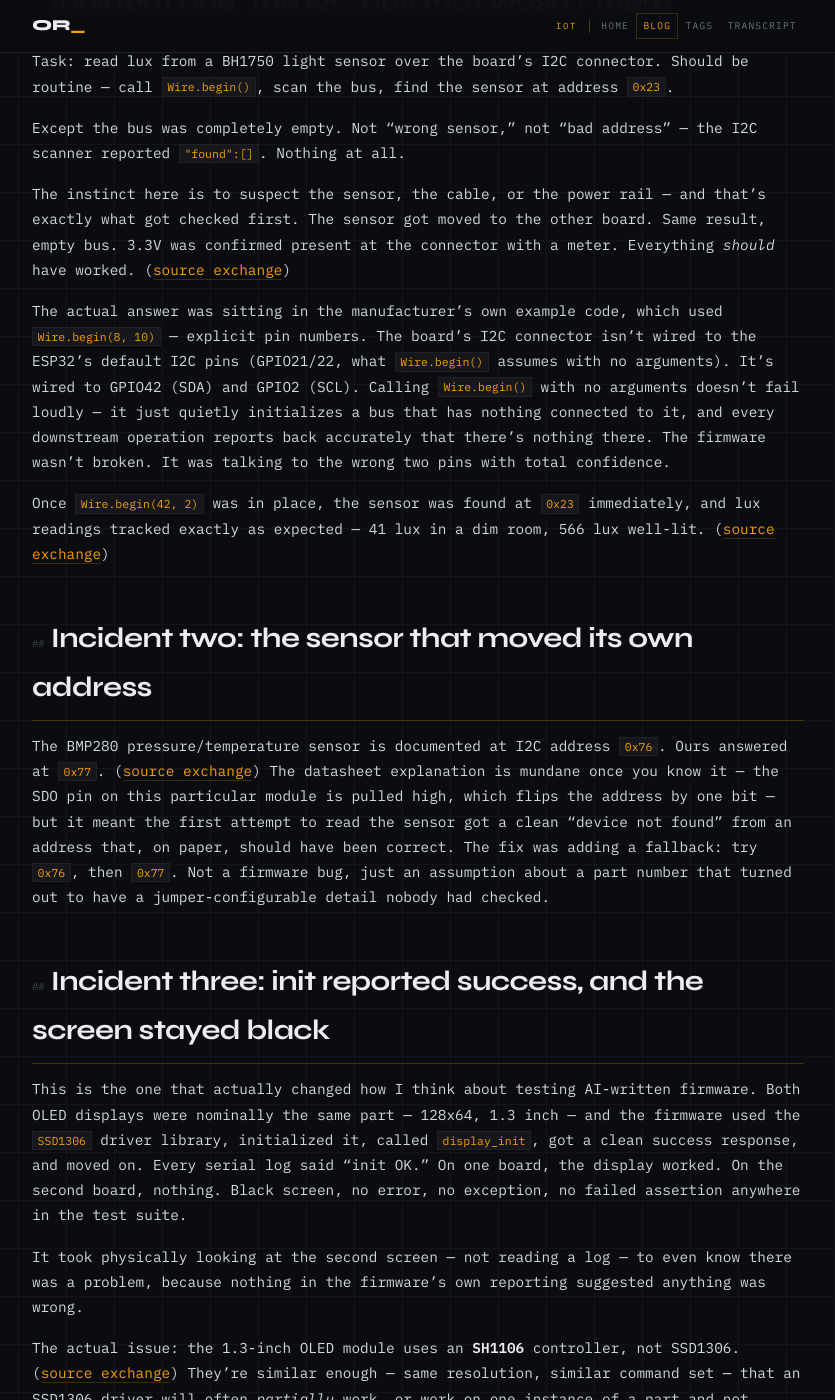
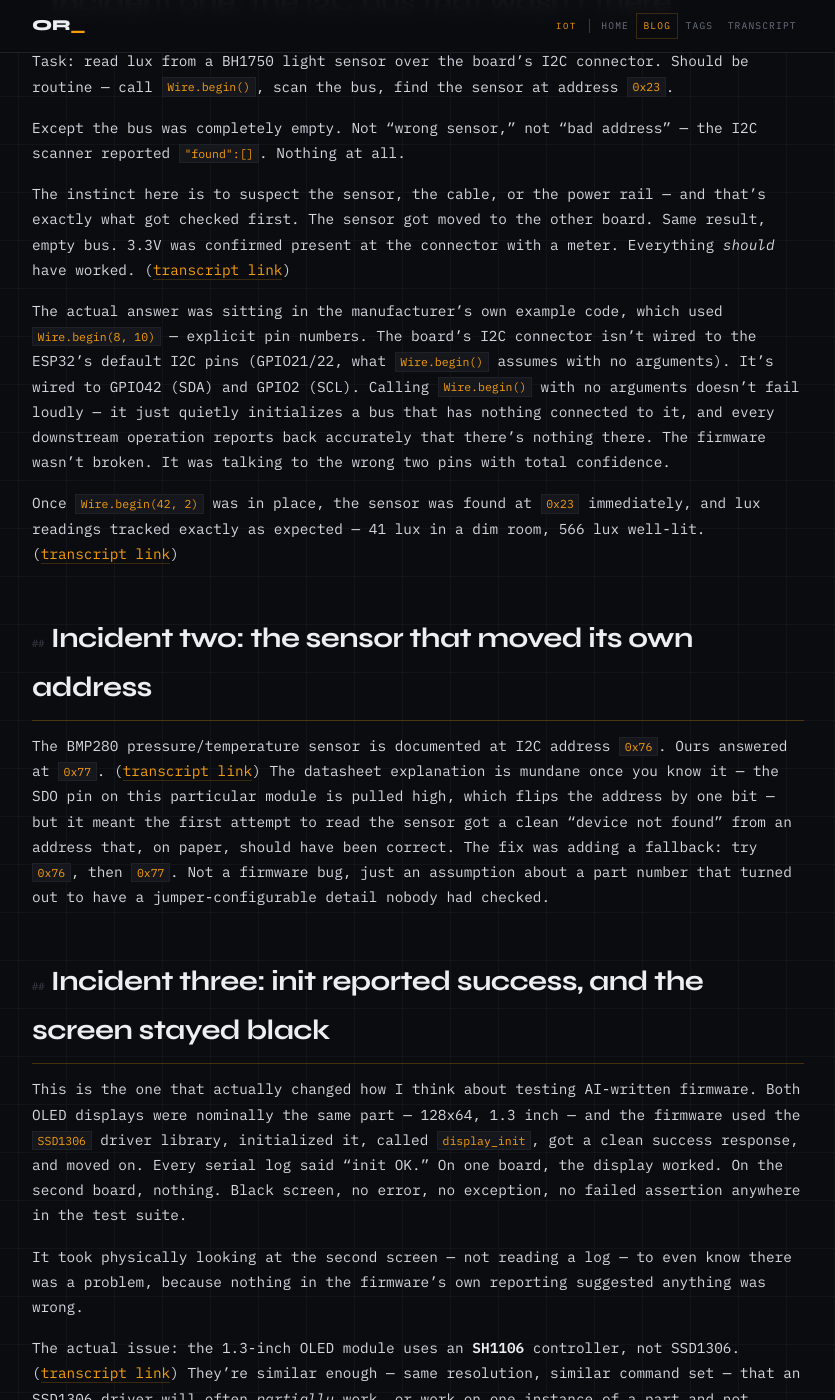
Before and after one commit to ondrejrollinger/ondrejrollinger.github.io, a Jekyll site: the page built from _posts/2026-08-22-when-hardware-lies.md, in a window 1280 px wide and 1400 px high, scrolled down 775 px. Shown: the whole window, without its empty margins (222-1057 px from the left). Built offline with Jekyll 4.4.1, drawn with Linux system fonts in a browser that asks for light colours.

Commit message:
Rename citation link text from "source exchange" to "transcript link"
Cosmetic only -- all 13 links across the 6 cited posts keep their
existing #msg-<id> targets.

Co-Authored-By: Claude Sonnet 5 <noreply@anthropic.com>
Claude-Session: https://claude.ai/code/session_01NB93LtysBtos1HxoQe2HVf

```diff
--- a/_posts/2026-08-22-when-hardware-lies.md
+++ b/_posts/2026-08-22-when-hardware-lies.md
@@ -24,15 +24,15 @@ Task: read lux from a BH1750 light sensor over the board's I2C connector. Should
 
 Except the bus was completely empty. Not "wrong sensor," not "bad address" — the I2C scanner reported `"found":[]`. Nothing at all.
 
-The instinct here is to suspect the sensor, the cable, or the power rail — and that's exactly what got checked first. The sensor got moved to the other board. Same result, empty bus. 3.3V was confirmed present at the connector with a meter. Everything *should* have worked. ([source exchange](/iot/evidence/#msg-200))
+The instinct here is to suspect the sensor, the cable, or the power rail — and that's exactly what got checked first. The sensor got moved to the other board. Same result, empty bus. 3.3V was confirmed present at the connector with a meter. Everything *should* have worked. ([transcript link](/iot/evidence/#msg-200))
 
 The actual answer was sitting in the manufacturer's own example code, which used `Wire.begin(8, 10)` — explicit pin numbers. The board's I2C connector isn't wired to the ESP32's default I2C pins (GPIO21/22, what `Wire.begin()` assumes with no arguments). It's wired to GPIO42 (SDA) and GPIO2 (SCL). Calling `Wire.begin()` with no arguments doesn't fail loudly — it just quietly initializes a bus that has nothing connected to it, and every downstream operation reports back accurately that there's nothing there. The firmware wasn't broken. It was talking to the wrong two pins with total confidence.
 
-Once `Wire.begin(42, 2)` was in place, the sensor was found at `0x23` immediately, and lux readings tracked exactly as expected — 41 lux in a dim room, 566 lux well-lit. ([source exchange](/iot/evidence/#msg-207))
+Once `Wire.begin(42, 2)` was in place, the sensor was found at `0x23` immediately, and lux readings tracked exactly as expected — 41 lux in a dim room, 566 lux well-lit. ([transcript link](/iot/evidence/#msg-207))
 
 ## Incident two: the sensor that moved its own address
 
-The BMP280 pressure/temperature sensor is documented at I2C address `0x76`. Ours answered at `0x77`. ([source exchange](/iot/evidence/#msg-234)) The datasheet explanation is mundane once you know it — the SDO pin on this particular module is pulled high, which flips the address by one bit — but it meant the first attempt to read the sensor got a clean "device not found" from an address that, on paper, should have been correct. The fix was adding a fallback: try `0x76`, then `0x77`. Not a firmware bug, just an assumption about a part number that turned out to have a jumper-configurable detail nobody had checked.
+The BMP280 pressure/temperature sensor is documented at I2C address `0x76`. Ours answered at `0x77`. ([transcript link](/iot/evidence/#msg-234)) The datasheet explanation is mundane once you know it — the SDO pin on this particular module is pulled high, which flips the address by one bit — but it meant the first attempt to read the sensor got a clean "device not found" from an address that, on paper, should have been correct. The fix was adding a fallback: try `0x76`, then `0x77`. Not a firmware bug, just an assumption about a part number that turned out to have a jumper-configurable detail nobody had checked.
 
 ## Incident three: init reported success, and the screen stayed black
 
@@ -40,7 +40,7 @@ This is the one that actually changed how I think about testing AI-written firmw
 
 It took physically looking at the second screen — not reading a log — to even know there was a problem, because nothing in the firmware's own reporting suggested anything was wrong.
 
-The actual issue: the 1.3-inch OLED module uses an **SH1106** controller, not SSD1306. ([source exchange](/iot/evidence/#msg-281)) They're similar enough — same resolution, similar command set — that an SSD1306 driver will often *partially* work, or work on one instance of a part and not another, depending on manufacturing tolerances and exactly how forgiving that particular chip's silicon is about being talked to with the wrong protocol. Switching to the `Adafruit_SH110X` library fixed it — mostly. A second, related issue turned up right behind it: `Wire`'s default 100kHz I2C clock speed was unreliable for the SH1106G controller specifically when the OLED was the *only* device on the bus. An explicit `TwoWire` instance running at 400kHz resolved that too.
+The actual issue: the 1.3-inch OLED module uses an **SH1106** controller, not SSD1306. ([transcript link](/iot/evidence/#msg-281)) They're similar enough — same resolution, similar command set — that an SSD1306 driver will often *partially* work, or work on one instance of a part and not another, depending on manufacturing tolerances and exactly how forgiving that particular chip's silicon is about being talked to with the wrong protocol. Switching to the `Adafruit_SH110X` library fixed it — mostly. A second, related issue turned up right behind it: `Wire`'s default 100kHz I2C clock speed was unreliable for the SH1106G controller specifically when the OLED was the *only* device on the bus. An explicit `TwoWire` instance running at 400kHz resolved that too.
 
 ## The actual lesson
 
```
Also changed, not shown: _posts/2026-08-19-four-agents-iot-firmware.md (+1 -1 lines), _posts/2026-08-21-tdd-agents-enforcing-tdd.md (+3 -3 lines), _posts/2026-08-23-securing-the-pipeline.md (+2 -2 lines), _posts/2026-08-24-what-had-nothing-to-do-with-firmware.md (+2 -2 lines), _posts/2026-08-25-retrospective-and-whats-next.md (+1 -1 lines).
